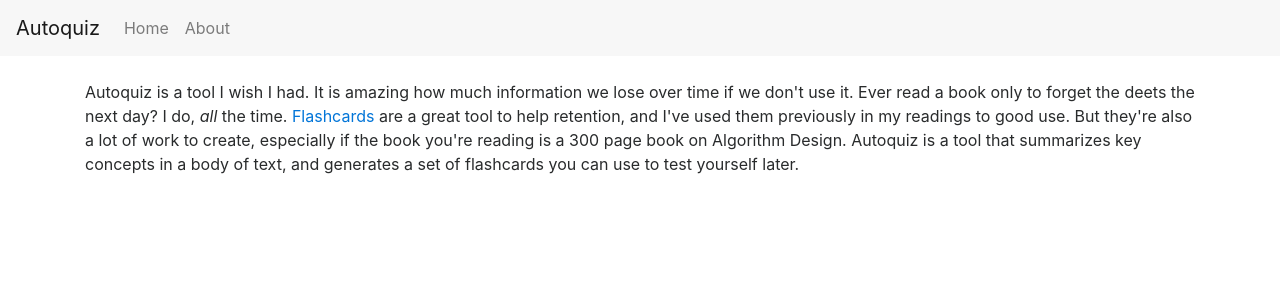
After one commit to jateeq/Autoquiz, a Django app: page /about in a window 1280 px wide. The commit adds this page. Shown: the top 300 px of the page. Run offline with Django 3.2, Linux system fonts and the light colour scheme; some libraries are stand-ins or nearby versions.

Commit message:
Adding an about page, routing About home button to about page

```diff
--- /dev/null
+++ b/src/autoquiz/concierge/templates/concierge/about.html
@@ -0,0 +1,15 @@
+{% extends 'concierge/base.html' %}
+
+{% block body_block1 %}
+	<div>
+		Autoquiz is a tool I wish I had. It is amazing how much information we lose over time if
+		we don't use it. Ever read a book only to forget the deets the next day? I do, <i>all</i> the
+		time. <a href="https://en.wikipedia.org/wiki/Flashcard"> Flashcards </a> are a great tool to help
+		retention, and I've used them previously in my readings to good use. But they're also a lot of
+		work to create, especially if the book you're reading is a 300 page book on Algorithm Design.
+
+		Autoquiz is a tool that summarizes key concepts in a body of text, and generates a set of
+		flashcards you can use to test yourself later.
+
+	</div>
+{% endblock %}
--- a/src/autoquiz/concierge/templates/concierge/base.html
+++ b/src/autoquiz/concierge/templates/concierge/base.html
@@ -20,7 +20,7 @@
 
 			<ul class="nav navbar-nav">
 				<li class="nav-item"><a class='nav-link' href="/getTargetDoc">Home</a></li>
-				<li class="nav-item"><a class='nav-link' href="#">About</a></li>
+				<li class="nav-item"><a class='nav-link' href="/about">About</a></li>
 			</ul>
 		</nav>
 
--- a/src/autoquiz/concierge/urls.py
+++ b/src/autoquiz/concierge/urls.py
@@ -5,4 +5,5 @@ from . import views
 urlpatterns = [
 	url(r'^$', views.index, name='index'),
 	url(r'^getTargetDoc$', views.getTargetDoc, name='getTargetDoc'),
+	url(r'^about$', views.about, name='about')
 ]
--- a/src/autoquiz/concierge/views.py
+++ b/src/autoquiz/concierge/views.py
@@ -26,3 +26,6 @@ def getTargetDoc(request):
 def showResults(request, results):
 	context = {'results':results}
 	return render(request, 'concierge/showResults.html', context)
+
+def about(request):
+	return render(request, 'concierge/about.html', None)
```
